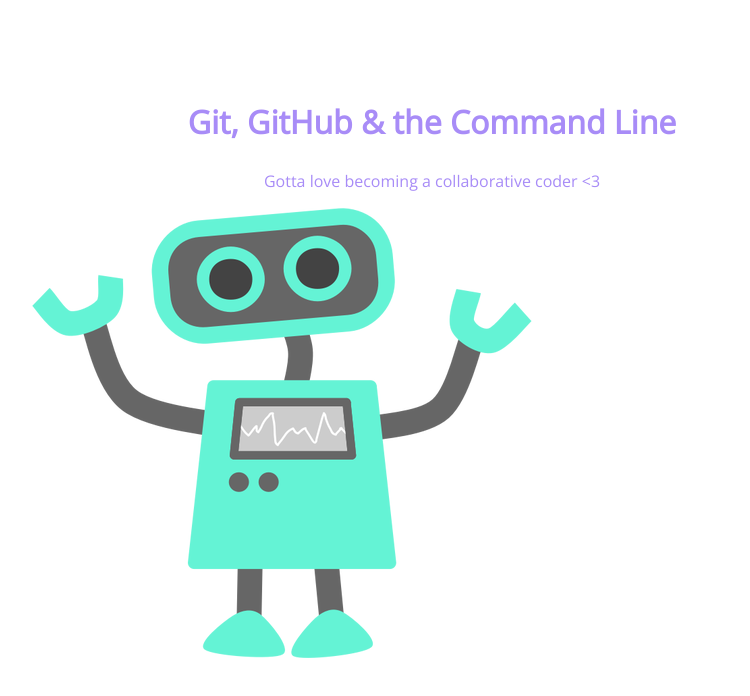
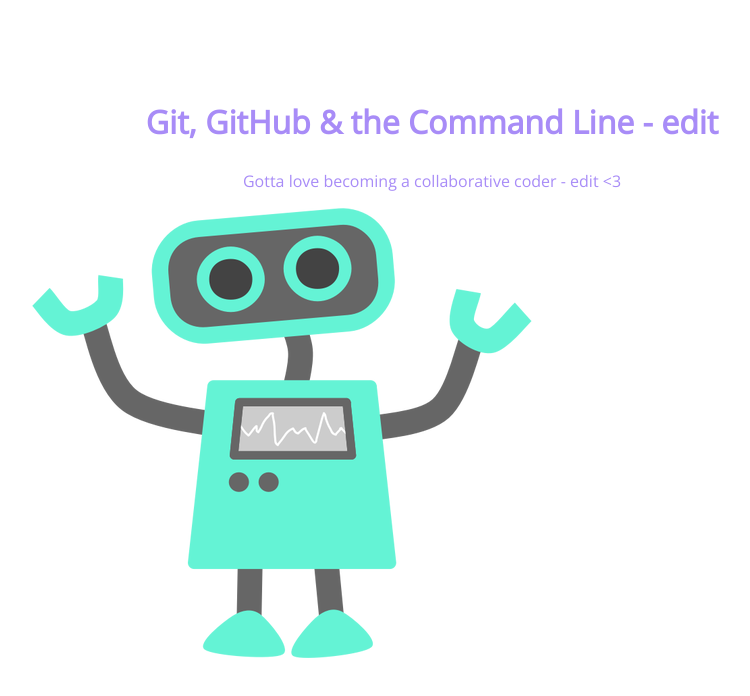
Before and after one commit to alasinsane/105-project, a plain HTML site: page 105-project-master/index.html in a window 1280 px wide. Shown: the whole page, without its empty margins (208-958 px from the left). Drawn offline with nearby package versions, Linux system fonts and the light colour scheme.

Commit message:
2nd commit 105-project

```diff
--- a/105-project-master/index.html
+++ b/105-project-master/index.html
@@ -8,8 +8,8 @@
 </head>
 <body>
 	<section>
-		<h1>Git, GitHub & the Command Line</h1>
-		<p>Gotta love becoming a collaborative coder <3</p>
+		<h1>Git, GitHub & the Command Line - edit</h1>
+		<p>Gotta love becoming a collaborative coder - edit <3</p>
 		<img src="img/happy-blue-robot.png">
 	</section>
 </body>
```
